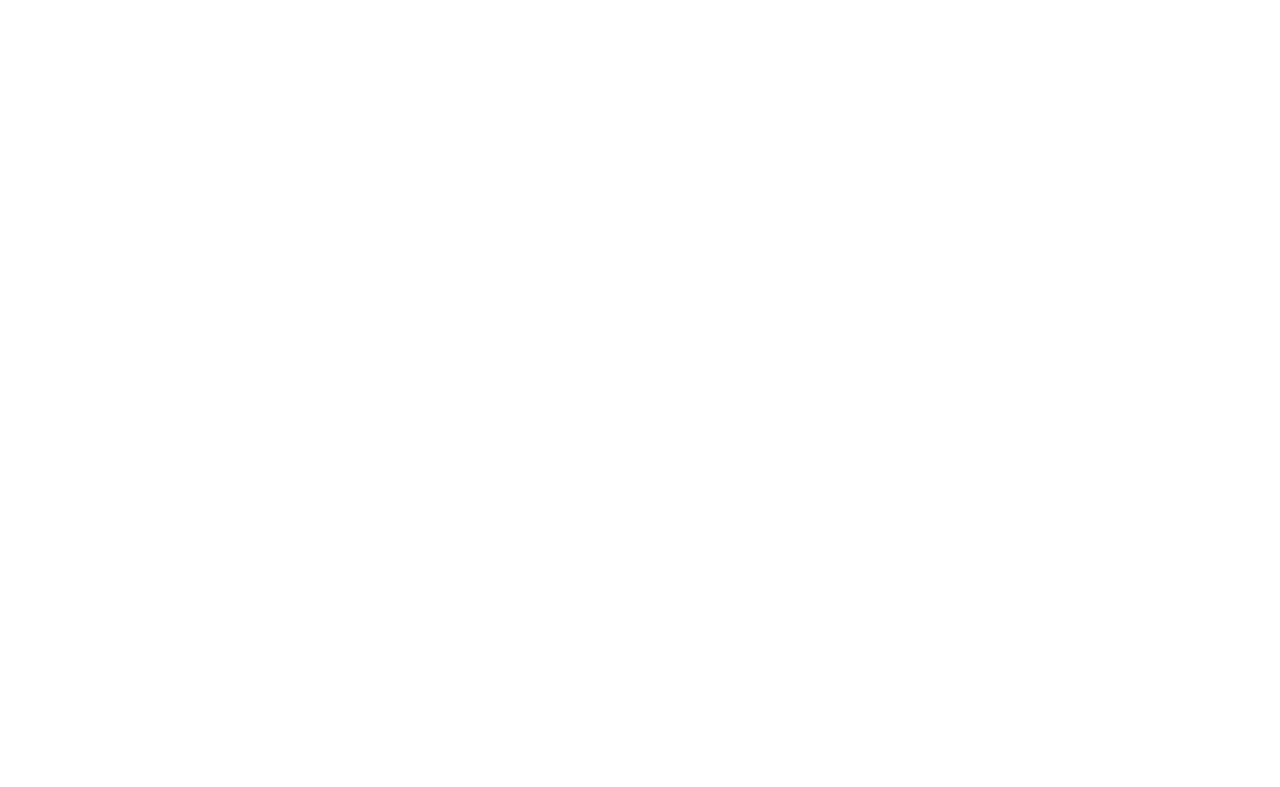
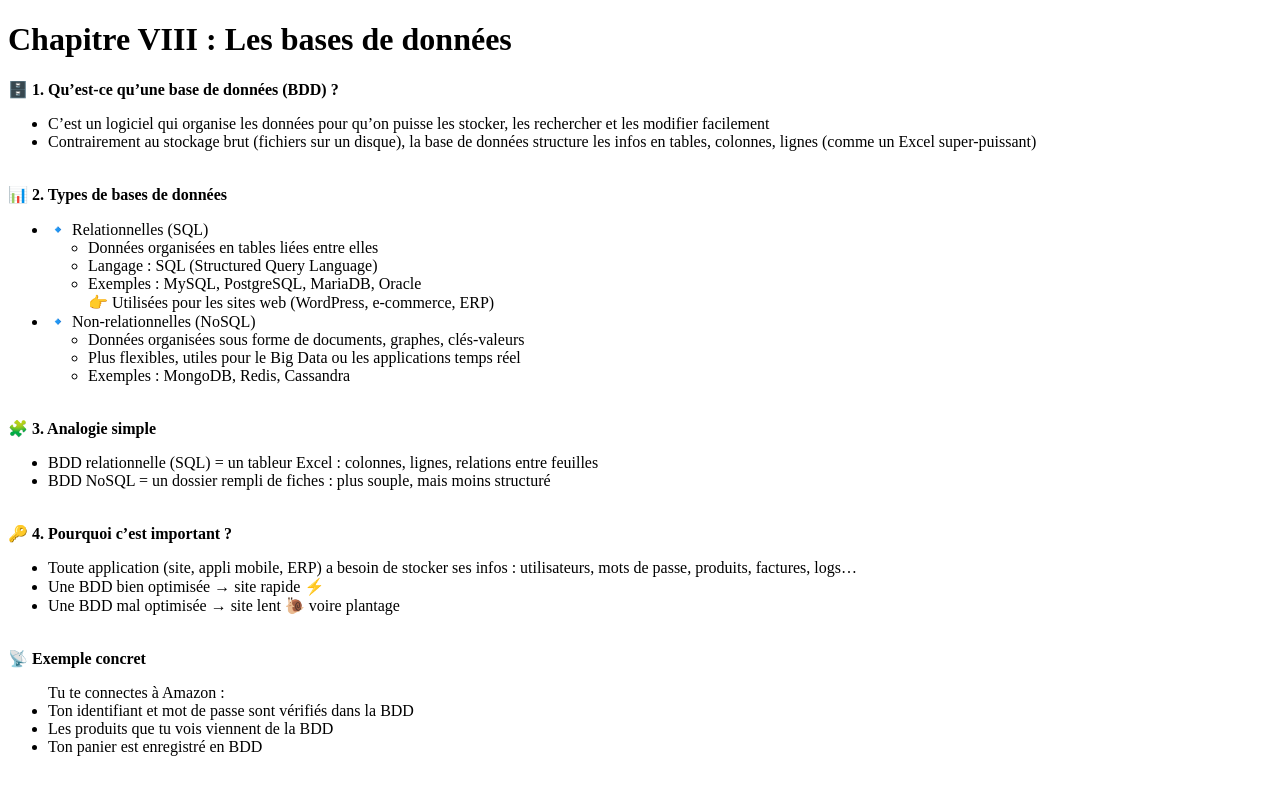
Before and after one commit to LeRoiFou/Theorie, a plain HTML site: page index_chap08.html in a window 1280 px wide. Shown: the top 787 px of the page. Drawn offline with Linux system fonts and the light colour scheme.

Commit message:
BDD updated

```diff
--- a/index_chap08.html
+++ b/index_chap08.html
@@ -1,14 +1,71 @@
 <!DOCTYPE html>
-<html lang="en">
+<html lang="fr">
 
 <head>
     <meta charset="UTF-8">
-    <meta name="viewport" content="width=device-width, initial-scale=1.0">
-    <title>Document</title>
+    <title>Chapitre VIII</title>
 </head>
 
 <body>
+    <h1>Chapitre VIII : Les bases de données</h1>
 
+    <strong style="text-align: left;">🗄️ 1. Qu’est-ce qu’une base de données (BDD) ?</strong>
+    <ul style="text-align: left;">
+        <li>C’est un logiciel qui organise les données pour qu’on puisse les stocker, les rechercher et les modifier
+            facilement</li>
+        <li>Contrairement au stockage brut (fichiers sur un disque), la base de données structure les infos en tables,
+            colonnes, lignes (comme un Excel super-puissant)</li>
+    </ul>
+    <br>
+
+    <strong style="text-align: left;">📊 2. Types de bases de données</strong>
+    <ul style="text-align: left;">
+        <li>🔹 Relationnelles (SQL)</li>
+        <ul>
+            <li>Données organisées en tables liées entre elles</li>
+            <li>Langage : SQL (Structured Query Language)</li>
+            <li>Exemples : MySQL, PostgreSQL, MariaDB, Oracle</li>
+            👉 Utilisées pour les sites web (WordPress, e-commerce, ERP)
+        </ul>
+        <li>🔹 Non-relationnelles (NoSQL)</li>
+        <ul>
+            <li>Données organisées sous forme de documents, graphes, clés-valeurs</li>
+            <li>Plus flexibles, utiles pour le Big Data ou les applications temps réel</li>
+            <li>Exemples : MongoDB, Redis, Cassandra</li>
+        </ul>
+    </ul>
+    <br>
+
+    <strong style="text-align: left;">🧩 3. Analogie simple</strong>
+    <ul style="text-align: left;">
+        <li>BDD relationnelle (SQL) = un tableur Excel : colonnes, lignes, relations entre feuilles</li>
+        <li>BDD NoSQL = un dossier rempli de fiches : plus souple, mais moins structuré</li>
+    </ul>
+    <br>
+
+    <strong style="text-align: left;">🔑 4. Pourquoi c’est important ?</strong>
+    <ul style="text-align: left;">
+        <li>Toute application (site, appli mobile, ERP) a besoin de stocker ses infos : utilisateurs, mots de passe,
+            produits, factures, logs…</li>
+        <li>Une BDD bien optimisée → site rapide ⚡</li>
+        <li>Une BDD mal optimisée → site lent 🐌 voire plantage</li>
+    </ul>
+    <br>
+
+    <strong style="text-align: left;">📡 Exemple concret</strong>
+    <ul style="text-align: left;">
+        Tu te connectes à Amazon :
+        <li>Ton identifiant et mot de passe sont vérifiés dans la BDD</li>
+        <li>Les produits que tu vois viennent de la BDD</li>
+        <li>Ton panier est enregistré en BDD</li>
+    </ul>
+    <br>
+
+    <img src="./images/BDD.png">
+
+    <br>
+
+    <a id='lien' href="./index.html">Retour au sommaire</a>
 </body>
 
 </html>
```
Also changed, not shown: index.html (+1 -0 lines), images/BDD.png (added).
